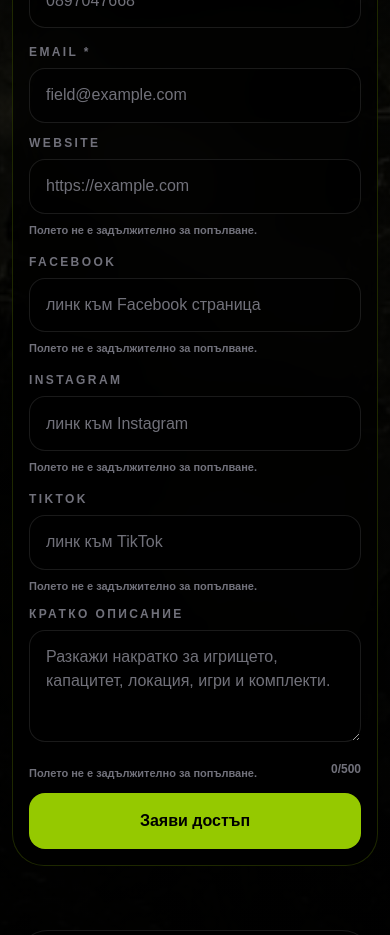
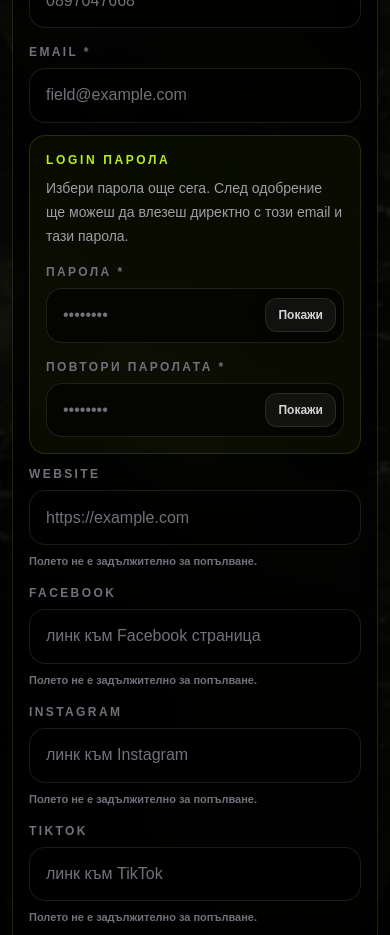
Before and after one commit to ShepartBG/BattleBooking, a Next.js app: page /register-field in a window 390 px wide. Shown: the part 1960-2895 px from the top of the page. Built offline with nearby package versions, Linux system fonts and the light colour scheme; no server answers.

Commit message:
Add password at access request

```diff
--- a/app/api/admin/field-request-status/route.ts
+++ b/app/api/admin/field-request-status/route.ts
@@ -11,12 +11,6 @@ const allowedStatuses: FieldRequestStatus[] = [
   "suspended",
   "rejected",
 ];
-
-function randomPassword() {
-  const part = Math.random().toString(36).slice(2);
-  const part2 = Math.random().toString(36).slice(2);
-  return `BB-${part}-${part2}-2026!`;
-}
 
 export async function POST(request: Request) {
   try {
@@ -48,21 +42,34 @@ export async function POST(request: Request) {
 
     const email = String(fieldRequest.email || "").trim().toLowerCase();
     const fieldName = String(fieldRequest.field_name || "Вашето игрище").trim();
+    const requestedPassword = String(fieldRequest.requested_password || "");
+
     const updatePayload: Record<string, unknown> = {
       status,
       access_status: status,
       reviewed_at: new Date().toISOString(),
     };
 
-    let resetUrl: string | null = null;
     let dates: ReturnType<typeof buildTrialDates> | null = null;
 
     if (status === "active") {
+      if (!requestedPassword || requestedPassword.length < 6) {
+        return NextResponse.json(
+          {
+            ok: false,
+            message:
+              "Заявката няма валидна парола. Помоли организатора да подаде нова заявка с парола.",
+          },
+          { status: 400 },
+        );
+      }
+
       dates = buildTrialDates();
       updatePayload.trial_started_at = dates.trialStartedAt;
       updatePayload.subscription_valid_until = dates.subscriptionValidUntil;
       updatePayload.grace_until = dates.graceUntil;
       updatePayload.access_blocked_reason = null;
+      updatePayload.requested_password = null;
 
       const { data: existingUsers } = await supabaseAdmin.auth.admin.listUsers({
         page: 1,
@@ -73,10 +80,30 @@ export async function POST(request: Request) {
         (user) => user.email?.trim().toLowerCase() === email,
       );
 
-      if (!existingUser) {
+      if (existingUser) {
+        const { error: updateUserError } = await supabaseAdmin.auth.admin.updateUserById(
+          existingUser.id,
+          {
+            password: requestedPassword,
+            email_confirm: true,
+            user_metadata: {
+              ...(existingUser.user_metadata || {}),
+              field_request_id: requestId,
+              field_name: fieldName,
+            },
+          },
+        );
+
+        if (updateUserError) {
+          return NextResponse.json(
+            { ok: false, message: "Не успях да обновя login акаунта: " + updateUserError.message },
+            { status: 500 },
+          );
+        }
+      } else {
         const { error: createError } = await supabaseAdmin.auth.admin.createUser({
           email,
-          password: randomPassword(),
+          password: requestedPassword,
           email_confirm: true,
           user_metadata: {
             field_request_id: requestId,
@@ -91,19 +118,6 @@ export async function POST(request: Request) {
           );
         }
       }
-
-      const siteUrl = process.env.NEXT_PUBLIC_SITE_URL || "https://battlebooking.bg";
-      const { data: linkData, error: linkError } = await supabaseAdmin.auth.admin.generateLink({
-        type: "recovery",
-        email,
-        options: {
-          redirectTo: `${siteUrl.replace(/\/$/, "")}/reset-password`,
-        },
-      });
-
-      if (!linkError) {
-        resetUrl = linkData.properties?.action_link || null;
-      }
     }
 
     if (status === "suspended") {
@@ -112,7 +126,6 @@ export async function POST(request: Request) {
     }
 
     const template = fieldRequestDecisionEmail(status, fieldName, {
-      resetUrl,
       subscriptionValidUntil: dates?.subscriptionValidUntil || fieldRequest.subscription_valid_until,
       graceUntil: dates?.graceUntil || fieldRequest.grace_until,
     });
--- a/app/register-field/page.tsx
+++ b/app/register-field/page.tsx
@@ -15,6 +15,8 @@ export default function RegisterFieldPage() {
   const [alert, setAlert] = useState<FormAlert | null>(null);
   const [description, setDescription] = useState("");
   const [isSubmitting, setIsSubmitting] = useState(false);
+  const [showPassword, setShowPassword] = useState(false);
+  const [showRepeatPassword, setShowRepeatPassword] = useState(false);
 
   async function handleSubmit(e: React.FormEvent<HTMLFormElement>) {
     e.preventDefault();
@@ -30,6 +32,8 @@ export default function RegisterFieldPage() {
     const email = String(formData.get("email") || "")
       .trim()
       .toLowerCase();
+    const password = String(formData.get("password") || "");
+    const repeatPassword = String(formData.get("repeat_password") || "");
     const website = String(formData.get("website") || "").trim();
     const facebook = String(formData.get("facebook") || "").trim();
     const instagram = String(formData.get("instagram") || "").trim();
@@ -42,6 +46,8 @@ export default function RegisterFieldPage() {
       city,
       phone,
       email,
+      password,
+      repeatPassword,
       website,
       facebook,
       instagram,
@@ -85,6 +91,7 @@ export default function RegisterFieldPage() {
       email,
       phone,
       city,
+      requested_password: password,
       website: website || null,
       facebook: facebook || null,
       instagram: instagram || null,
@@ -276,6 +283,57 @@ export default function RegisterFieldPage() {
               </Field>
             </div>
 
+            <div className="rounded-2xl border border-[#95c900]/20 bg-[#95c900]/5 p-4">
+              <p className="text-xs font-black uppercase tracking-[0.22em] text-[#b7ef16]">
+                Login парола
+              </p>
+              <p className="mt-2 text-sm leading-6 text-zinc-400">
+                Избери парола още сега. След одобрение ще можеш да влезеш директно с този email и тази парола.
+              </p>
+
+              <div className="mt-4 grid gap-4 md:grid-cols-2">
+                <Field label="Парола *">
+                  <div className="relative">
+                    <input
+                      name="password"
+                      className="bb-input pr-24"
+                      type={showPassword ? "text" : "password"}
+                      minLength={6}
+                      placeholder="••••••••"
+                      autoComplete="new-password"
+                    />
+                    <button
+                      type="button"
+                      onClick={() => setShowPassword((current) => !current)}
+                      className="absolute right-2 top-1/2 -translate-y-1/2 rounded-xl border border-white/10 bg-white/[0.06] px-3 py-2 text-xs font-black text-zinc-300 hover:bg-white/[0.1] hover:text-white"
+                    >
+                      {showPassword ? "Скрий" : "Покажи"}
+                    </button>
+                  </div>
+                </Field>
+
+                <Field label="Повтори паролата *">
+                  <div className="relative">
+                    <input
+                      name="repeat_password"
+                      className="bb-input pr-24"
+                      type={showRepeatPassword ? "text" : "password"}
+                      minLength={6}
+                      placeholder="••••••••"
+                      autoComplete="new-password"
+                    />
+                    <button
+                      type="button"
+                      onClick={() => setShowRepeatPassword((current) => !current)}
+                      className="absolute right-2 top-1/2 -translate-y-1/2 rounded-xl border border-white/10 bg-white/[0.06] px-3 py-2 text-xs font-black text-zinc-300 hover:bg-white/[0.1] hover:text-white"
+                    >
+                      {showRepeatPassword ? "Скрий" : "Покажи"}
+                    </button>
+                  </div>
+                </Field>
+              </div>
+            </div>
+
             <div className="grid gap-4 md:grid-cols-2">
               <Field label="Website">
                 <input
@@ -412,6 +470,8 @@ function validateRequest(data: {
   city: string;
   phone: string;
   email: string;
+  password: string;
+  repeatPassword: string;
   website: string;
   facebook: string;
   instagram: string;
@@ -424,6 +484,10 @@ function validateRequest(data: {
   if (!isValidBgPhone(data.phone))
     return "Заявката не беше приета. Въведи валиден български мобилен номер с 10 цифри. Пример: 0897047668.";
   if (!isValidEmail(data.email)) return "Моля, въведи валиден email адрес.";
+  if (!data.password || data.password.length < 6)
+    return "Паролата трябва да бъде поне 6 символа.";
+  if (data.password !== data.repeatPassword)
+    return "Двете пароли не съвпадат.";
 
   const links = [
     data.website,
--- a/lib/email/fieldRequestEmails.ts
+++ b/lib/email/fieldRequestEmails.ts
@@ -179,9 +179,7 @@ export function fieldRequestDecisionEmail(
   const loginUrl = approval?.loginUrl || `${SITE_URL.replace(/\/$/, "")}/login`;
 
   if (status === "active") {
-    const resetLine = approval?.resetUrl
-      ? `За да зададете парола, отворете този линк: ${approval.resetUrl}`
-      : `Можете да влезете от: ${loginUrl}`;
+    const loginLine = `Можете да влезете още сега от: ${loginUrl}`;
 
     const mainBody = `Здравейте,
 
@@ -193,7 +191,11 @@ export function fieldRequestDecisionEmail(
 
 След тази дата имате 7 дни гратисен срок за подновяване на плащането: до ${formatBgDate(approval?.graceUntil)}.
 
-${resetLine}
+${loginLine}
+
+Влизате с email-а и паролата, които посочихте при заявката за достъп.
+
+Ако някога забравите паролата си, използвайте бутона "Забравена парола" от страницата за вход.
 
 Очакваме с нетърпение да работим заедно.`;
 
@@ -204,8 +206,8 @@ ${resetLine}
         title: "Акаунтът Ви е одобрен",
         intro: `${safeName} вече има активиран BattleBooking достъп.`,
         body: mainBody,
-        ctaLabel: approval?.resetUrl ? "Задай парола" : "Вход в BattleBooking",
-        ctaUrl: approval?.resetUrl || loginUrl,
+        ctaLabel: "Вход в BattleBooking",
+        ctaUrl: loginUrl,
       }),
     };
   }
```
Also changed, not shown: 1 other file (tests, documents, lock files or other folders).
